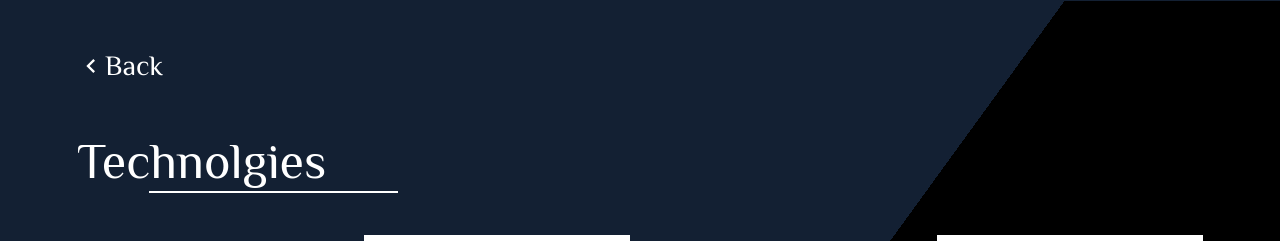
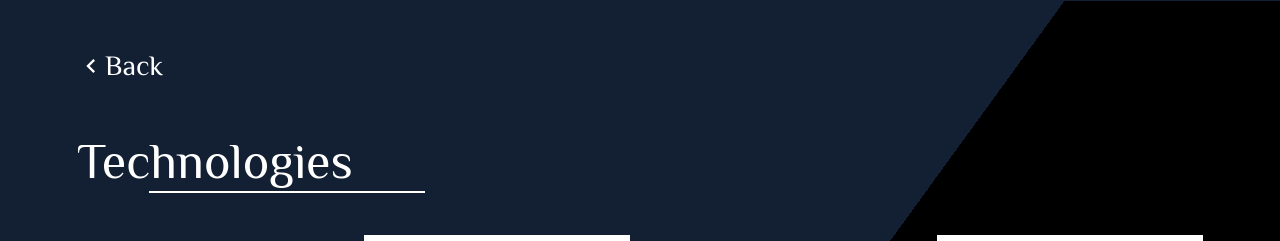
Before and after one commit to Pravesh-sahu/sonuahirwar.in, a React (Create React App) app: page /Technologies in a window 1280 px wide. Shown: the part 87-328 px from the top of the page. Built offline with nearby package versions, Linux system fonts and the light colour scheme.

Commit message:
web fixesnew

```diff
--- a/src/Component/HomeComponent/Banner.jsx
+++ b/src/Component/HomeComponent/Banner.jsx
@@ -65,7 +65,7 @@ function Banner() {
             <h1 className="fw-bold">
               Sonu
               <br />
-              <span className="last-name">Ahirwar.</span>
+              <span className="last-name">Ahirwar..</span>
             </h1>
             <p className="opacity-75">
               As a passionate front-end developer, I specialize in crafting
--- a/src/Component/HomeComponent/Services.jsx
+++ b/src/Component/HomeComponent/Services.jsx
@@ -68,7 +68,7 @@ function Banner() {
             </p>
           </div>
         </div>
-        <a href="/Technolgies">
+        <a href="/Technologies">
           {" "}
           <button className="mt-5 white-btn border-0 text-white">
             Technologies
--- a/src/Component/Technologies.jsx
+++ b/src/Component/Technologies.jsx
@@ -24,7 +24,7 @@ function Banner() {
           </div>
           <div class="row-1 container  pb-sm-5 mb-sm-5 pb-1">
             <h3 className="sec-head text-white  position-relative">
-              Technolgies
+              Technologies
             </h3>
           </div>
 
```
